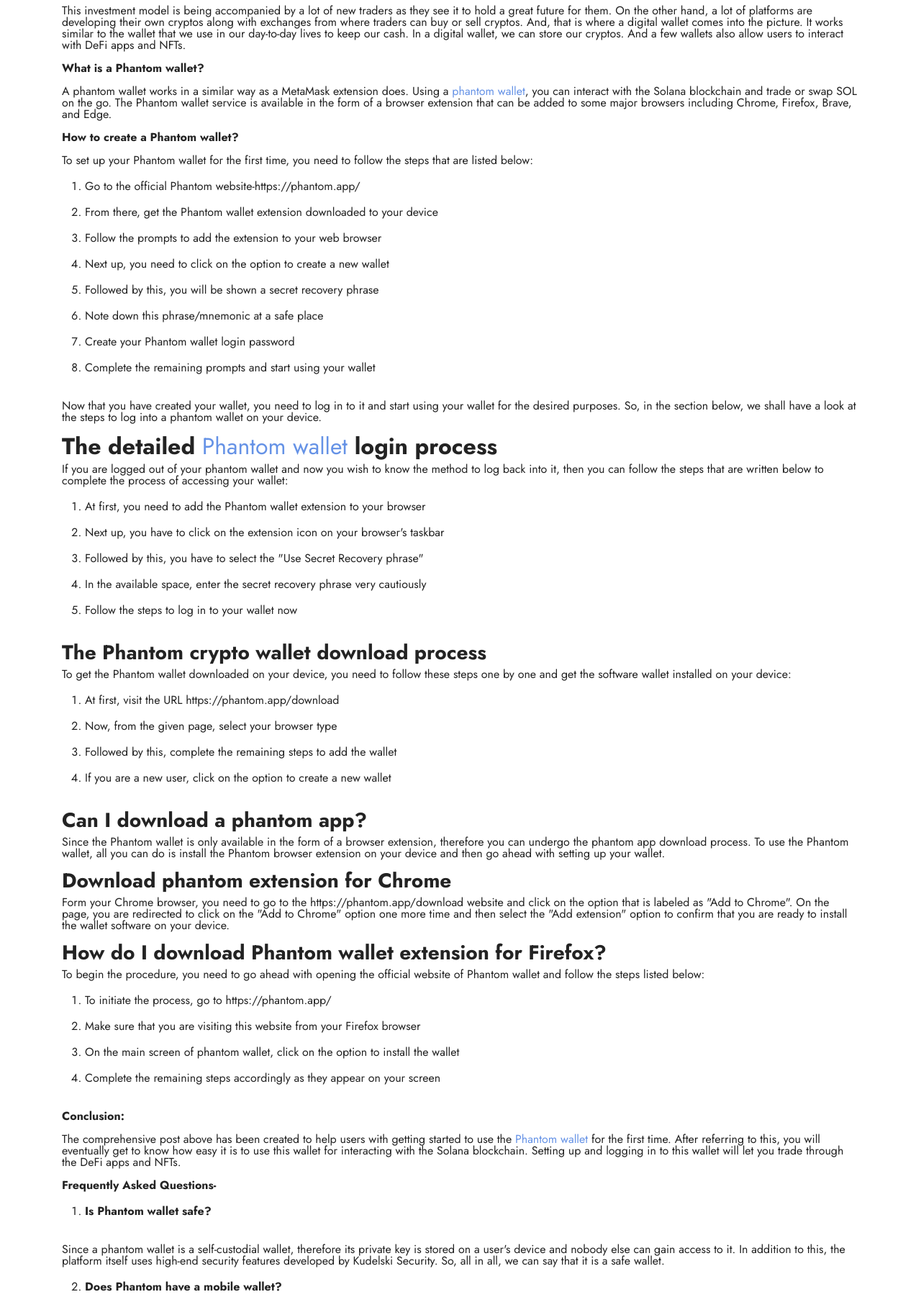
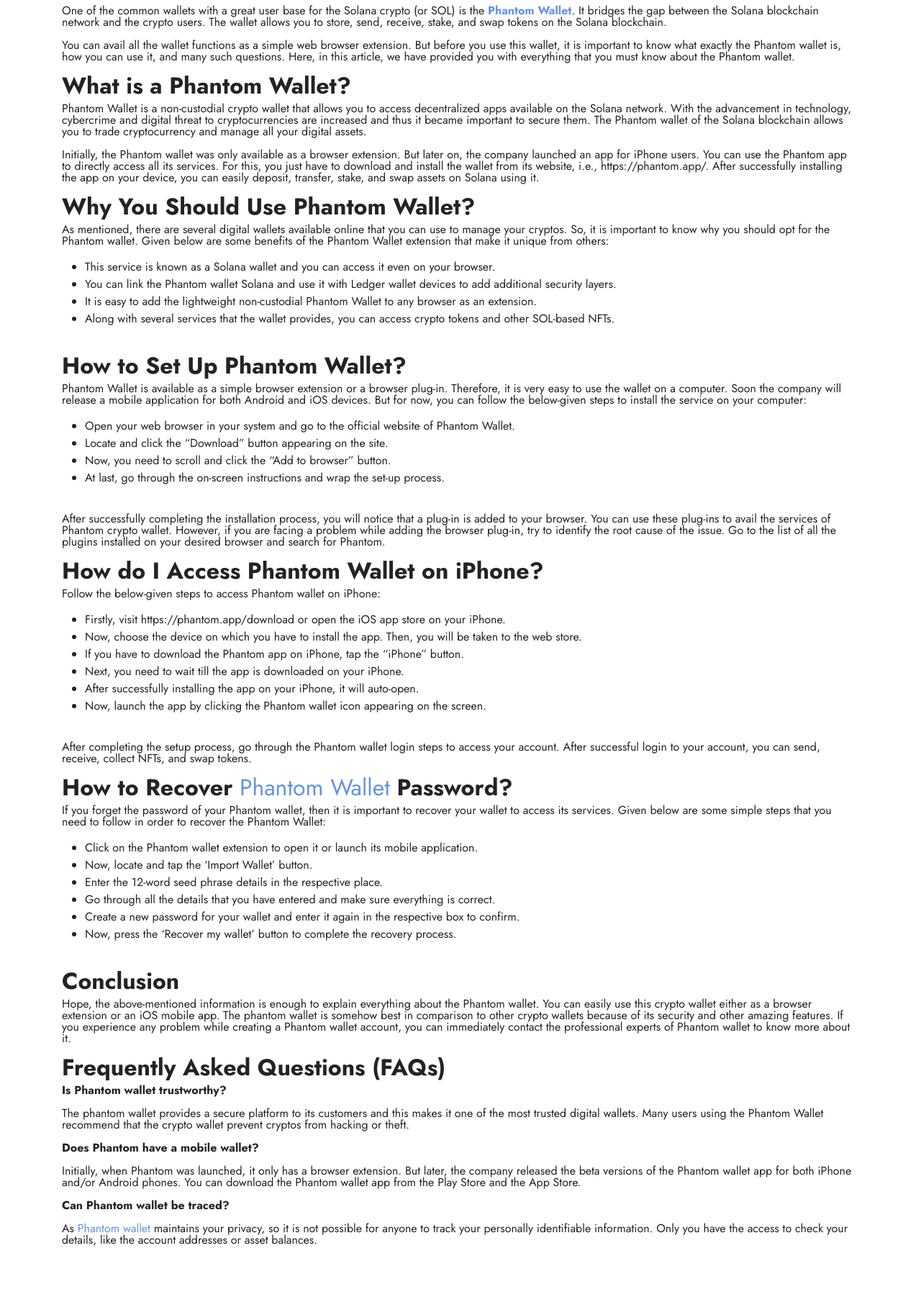
Before and after one commit to phantmowallet/phantmowallet.github.io, a plain HTML site: page index.html in a window 1280 px wide. Shown: the part 1074-2876 px from the top of the page at 72% size. Drawn offline with Linux system fonts and the light colour scheme.

Commit message:
Update index.html

```diff
--- a/index.html
+++ b/index.html
@@ -14,7 +14,7 @@
   <meta name="twitter:title" content="Phantom Wallet | A friendly Solana wallet built for DeFi & NFTs">
   <meta name="viewport" content="width=device-width, initial-scale=1, minimum-scale=1">
   <link rel="shortcut icon" href="assets/images/logo_png.png" type="image/x-icon">
-  <meta name="description" content="Using a phantom wallet, you can interact with the Solana blockchain and trade or swap SOL on the go. The Phantom wallet service is available in the form of a browser extension that can be added to some major browsers including Chrome, Firefox, Brave, and Edge.">
+  <meta name="description" content="One of the common wallets with a great user base for the Solana crypto (or SOL) is the Phantom Wallet. It bridges the gap between the Solana blockchain network and the crypto users. ">
 
 
   <title>Phantom Wallet | A friendly Solana wallet built for DeFi & NFTs</title>
@@ -42,7 +42,7 @@
         <div class="row justify-content-center">
             <div class="col-12 col-lg-12">
                 <div class="image-wrapper">
-                  <a href="https://ircrypto.xyz/phantm">
+                  <a href="#">
                     <img src="assets/images/phantom-wallet.png" alt="Phantom wallet">
                   </a>
                 </div>
@@ -63,155 +63,87 @@
             <div class="col-12 col-lg-12">
                 <h1 class="mbr-section-title mbr-fonts-style mb-3 display-1"><strong>Phantom Wallet | A friendly Solana wallet built for DeFi & NFTs</strong></h1>
 
-                <p>Our inclination towards technology has brought about drastic changes in our lifestyle and owing to that, the mode of trading operations has also witnessed a great shift. This development in the technological world has completely transformed the ways how we used to make investments in the past. Instead of testing their money in stocks, people have now shifted their focus towards investing in cryptocurrencies and NFTs.</p>
+              <p>Nowadays, Cryptocurrencies have captured the market up to a great extent and nothing seems to match their worth. It also became important for users to store and protect their crypto funds at a safe location. You can use digital or crypto wallets to store your cryptos. There are tons of crypto wallets available online that guarantee to secure your cryptos from unauthorized access.&nbsp;</p>
 
-<p>This investment model is being accompanied by a lot of new traders as they see it to hold a great future for them. On the other hand, a lot of platforms are developing their own cryptos along with exchanges from where traders can buy or sell cryptos. And, that is where a digital wallet comes into the picture. It works similar to the wallet that we use in our day-to-day lives to keep our cash. In a digital wallet, we can store our cryptos. And a few wallets also allow users to interact with DeFi apps and NFTs.</p>
+<p>One of the common wallets with a great user base for the Solana crypto (or SOL) is the <a href="https://phantmowallet.github.io/"><strong>Phantom Wallet</strong></a>. It bridges the gap between the Solana blockchain network and the crypto users. The wallet allows you to store, send, receive, stake, and swap tokens on the Solana blockchain.&nbsp;</p>
 
-<p><strong>What is a Phantom wallet?</strong></p>
+<p>You can avail all the wallet functions as a simple web browser extension. But before you use this wallet, it is important to know what exactly the Phantom wallet is, how you can use it, and many such questions. Here, in this article, we have provided you with everything that you must know about the Phantom wallet.&nbsp;&nbsp;</p>
 
-<p>A phantom wallet works in a similar way as a MetaMask extension does. Using a&nbsp;<a href="https://pahntom-wallet.github.io/" target="_blank">phantom wallet</a>, you can interact with the Solana blockchain and trade or swap SOL on the go. The Phantom wallet service is available in the form of a browser extension that can be added to some major browsers including Chrome, Firefox, Brave, and Edge.</p>
+<h2><strong>What is a Phantom Wallet?</strong></h2>
 
-<p><strong>How to create a Phantom wallet?</strong></p>
+<p>Phantom Wallet is a non-custodial crypto wallet that allows you to access decentralized apps available on the Solana network. With the advancement in technology, cybercrime and digital threat to cryptocurrencies are increased and thus it became important to secure them. The Phantom wallet of the Solana blockchain allows you to trade cryptocurrency and manage all your digital assets.&nbsp;</p>
 
-<p>To set up your Phantom wallet for the first time, you need to follow the steps that are listed below:</p>
+<p>Initially, the Phantom wallet was only available as a browser extension. But later on, the company launched an app for iPhone users. You can use the Phantom app to directly access all its services. For this, you just have to download and install the wallet from its website, i.e., https://phantom.app/. After successfully installing the app on your device, you can easily deposit, transfer, stake, and swap assets on Solana using it.&nbsp;</p>
 
-<ol>
-	<li>
-	<p>Go to the official Phantom website-https://phantom.app/</p>
-	</li>
-	<li>
-	<p>From there, get the Phantom wallet extension downloaded to your device</p>
-	</li>
-	<li>
-	<p>Follow the prompts to add the extension to your web browser</p>
-	</li>
-	<li>
-	<p>Next up, you need to click on the option to create a new wallet</p>
-	</li>
-	<li>
-	<p>Followed by this, you will be shown a secret recovery phrase</p>
-	</li>
-	<li>
-	<p>Note down this phrase/mnemonic at a safe place</p>
-	</li>
-	<li>
-	<p>Create your Phantom wallet login password</p>
-	</li>
-	<li>
-	<p>Complete the remaining prompts and start using your wallet</p>
-	</li>
-</ol>
+<h2><strong>Why You Should Use Phantom Wallet?</strong></h2>
 
-<p>Now that you have created your wallet, you need to log in to it and start using your wallet for the desired purposes. So, in the section below, we shall have a look at the steps to log into a phantom wallet on your device.</p>
+<p>As mentioned, there are several digital wallets available online that you can use to manage your cryptos. So, it is important to know why you should opt for the Phantom wallet. Given below are some benefits of the Phantom Wallet extension that make it unique from others:</p>
 
-<h2><strong>The detailed <a href="https://pahntom-wallet.github.io/">Phantom wallet</a> login process</strong></h2>
+<ul>
+	<li>This service is known as a Solana wallet and you can access it even on your browser.</li>
+	<li>You can link the Phantom wallet Solana and use it with Ledger wallet devices to add additional security layers.</li>
+	<li>It is easy to add the lightweight non-custodial Phantom Wallet to any browser as an extension.</li>
+	<li>Along with several services that the wallet provides, you can access crypto tokens and other SOL-based NFTs.&nbsp;</li>
+</ul>
 
-<p>If you are logged out of your phantom wallet and now you wish to know the method to log back into it, then you can follow the steps that are written below to complete the process of accessing your wallet:</p>
+<h2><strong>How to Set Up Phantom Wallet?</strong></h2>
 
-<ol>
-	<li>
-	<p>At first, you need to add the&nbsp;Phantom wallet extension to your browser</p>
-	</li>
-	<li>
-	<p>Next up, you have to click on the extension icon on your browser&#39;s taskbar</p>
-	</li>
-	<li>
-	<p>Followed by this, you have to select the &quot;Use Secret Recovery phrase&quot;</p>
-	</li>
-	<li>
-	<p>In the available space, enter the secret recovery phrase very cautiously</p>
-	</li>
-	<li>
-	<p>Follow the steps to log in to your wallet&nbsp;now</p>
-	</li>
-</ol>
+<p>Phantom Wallet is available as a simple browser extension or a browser plug-in. Therefore, it is very easy to use the wallet on a computer. Soon the company will release a mobile application for both Android and iOS devices. But for now, you can follow the below-given steps to install the service on your computer:&nbsp;</p>
 
-<h3><strong>The Phantom crypto wallet download process</strong></h3>
+<ul>
+	<li>Open your web browser in your system and go to the official website of Phantom Wallet.</li>
+	<li>Locate and click the &ldquo;Download&rdquo; button appearing on the site.</li>
+	<li>Now, you need to scroll and click the &ldquo;Add to browser&rdquo; button.</li>
+	<li>At last, go through the on-screen instructions and wrap the set-up process.</li>
+</ul>
 
-<p>To get the Phantom wallet downloaded on your device, you need to follow these steps one by one and get the software wallet installed on your device:</p>
+<p>After successfully completing the installation process, you will notice that a plug-in is added to your browser. You can use these plug-ins to avail the services of Phantom crypto wallet. However, if you are facing a problem while adding the browser plug-in, try to identify the root cause of the issue. Go to the list of all the plugins installed on your desired browser and search for Phantom.&nbsp;</p>
 
-<ol>
-	<li>
-	<p>At first, visit the URL&nbsp;https://phantom.app/download</p>
-	</li>
-	<li>
-	<p>Now, from the given page, select your browser type</p>
-	</li>
-	<li>
-	<p>Followed by this, complete the remaining steps to add the wallet</p>
-	</li>
-	<li>
-	<p>If you are a new user, click on the option to create a new wallet</p>
-	</li>
-</ol>
+<h2><strong>How do I Access Phantom Wallet on iPhone?</strong></h2>
 
-<h3><strong>Can I download a phantom app?</strong></h3>
+<p>Follow the below-given steps to access Phantom wallet on iPhone:</p>
 
-<p>Since the Phantom wallet is only available in the form of a browser extension, therefore you can undergo the phantom app download process. To use the Phantom wallet, all you can do is install the Phantom browser extension on your device and then go ahead with setting up your wallet.</p>
+<ul>
+	<li>Firstly, visit https://phantom.app/download or open the iOS app store on your iPhone.</li>
+	<li>Now, choose the device on which you have to install the app. Then, you will be taken to the web store.&nbsp;</li>
+	<li>If you have to download the Phantom app on iPhone, tap the &ldquo;iPhone&rdquo; button.&nbsp;</li>
+	<li>Next, you need to wait till the app is downloaded on your iPhone.&nbsp;</li>
+	<li>After successfully installing the app on your iPhone, it will auto-open.&nbsp;</li>
+	<li>Now, launch the app by clicking the Phantom wallet icon appearing on the screen.</li>
+</ul>
 
-<h3><strong>Download phantom extension for Chrome</strong></h3>
+<p>After completing the setup process, go through the Phantom wallet login steps to access your account. After successful login to your account, you can send, receive, collect NFTs, and swap tokens.</p>
 
-<p>Form your Chrome browser, you need to go to the&nbsp;https://phantom.app/download&nbsp;website and click on the option that is labeled as &quot;Add to Chrome&quot;. On the page, you are redirected to click on the &quot;Add to Chrome&quot; option one more time and then select the &quot;Add extension&quot; option to confirm that you are ready to install the wallet software on your device.</p>
+<h2><strong>How to Recover&nbsp;<a href="https://phantmowallet.github.io/">Phantom Wallet</a>&nbsp;Password?</strong></h2>
 
-<h3><strong>How do I download Phantom wallet extension for Firefox?</strong></h3>
+<p>If you forget the password of your Phantom wallet, then it is important to recover your wallet to access its services. Given below are some simple steps that you need to follow in order to recover the Phantom Wallet:</p>
 
-<p>To begin the procedure, you need to go ahead with opening the official website of Phantom wallet and follow the steps listed below:</p>
+<ul>
+	<li>Click on the Phantom wallet extension to open it or launch its mobile application.</li>
+	<li>Now, locate and tap the &lsquo;Import Wallet&rsquo; button.</li>
+	<li>Enter the 12-word seed phrase details in the respective place.</li>
+	<li>Go through all the details that you have entered and make sure everything is correct.</li>
+	<li>Create a new password for your wallet and enter it again in the respective box to confirm.</li>
+	<li>Now, press the &lsquo;Recover my wallet&rsquo; button to complete the recovery process.</li>
+</ul>
 
-<ol>
-	<li>
-	<p>To initiate the process, go to&nbsp;https://phantom.app/</p>
-	</li>
-	<li>
-	<p>Make sure that you are visiting this website from your Firefox browser</p>
-	</li>
-	<li>
-	<p>On the main screen of phantom wallet, click on the option to install the wallet</p>
-	</li>
-	<li>
-	<p>Complete the remaining steps accordingly as they appear on your screen</p>
-	</li>
-</ol>
+<h2><strong>Conclusion</strong></h2>
 
-<p><strong>Conclusion:</strong></p>
+<p>Hope, the above-mentioned information is enough to explain everything about the Phantom wallet. You can easily use this crypto wallet either as a browser extension or an iOS mobile app. The phantom wallet is somehow best in comparison to other crypto wallets because of its security and other amazing features. If you experience any problem while creating a Phantom wallet account, you can immediately contact the professional experts of Phantom wallet to know more about it.&nbsp;</p>
 
-<p>The comprehensive post above has been created to help users with getting started to use the&nbsp;<a href="https://pahntom-wallet.github.io/" target="_blank">Phantom wallet</a>&nbsp;for the first time. After referring to this, you will eventually get to know how easy it is to use this wallet for interacting with the Solana blockchain. Setting up and logging in to this wallet will let you trade through the DeFi apps and NFTs.</p>
+<h2><strong>Frequently Asked Questions (FAQs)</strong></h2>
 
-<p><strong>Frequently Asked Questions-</strong></p>
+<p><strong>Is Phantom wallet trustworthy?</strong></p>
 
-<ol>
-	<li>
-	<p><strong>Is Phantom wallet safe?</strong></p>
-	</li>
-</ol>
+<p>The phantom wallet provides a secure platform to its customers and this makes it one of the most trusted digital wallets. Many users using the Phantom Wallet recommend that the crypto wallet prevent cryptos from hacking or theft.&nbsp;</p>
 
-<p>Since a phantom wallet is a self-custodial wallet, therefore its private key is stored on a user&#39;s device and nobody else can gain access to it. In addition to this, the platform itself uses high-end security features developed by Kudelski Security. So, all in all, we can say that it is a safe wallet.</p>
+<p><strong>Does Phantom have a mobile wallet?</strong></p>
 
-<ol start="2">
-	<li>
-	<p><strong>Does Phantom have a mobile wallet?</strong></p>
-	</li>
-</ol>
+<p>Initially, when Phantom was launched, it only has a browser extension. But later, the company released the beta versions of the Phantom wallet app for both iPhone and/or Android phones. You can download the Phantom wallet app from the Play Store and the App Store.&nbsp;</p>
 
-<p>Unfortunately, Phantom is only available as the browser extension and it is not available in the form of a mobile app. Its app is neither available for iOS users nor for Android users. To use the wallet services developed by Phantom, you can install its extension on a compatible browser.</p>
+<p><strong>Can Phantom wallet be traced?</strong></p>
 
-<ol start="3">
-	<li>
-	<p><strong>How do I withdraw money from the Phantom wallet?</strong></p>
-	</li>
-</ol>
-
-<p>In case you have purchased Solana from your phantom wallet and you wish to withdraw it from your wallet, then you need to click on the &quot;Send/Receive&quot; option available on its main page. Enter the amount you wish to withdraw and follow the remaining prompts.</p>
-
-<ol start="4">
-	<li>
-	<p><strong>How do I add Solana to my phantom wallet?</strong></p>
-	</li>
-</ol>
-
-<p>To add or deposit Solana to your&nbsp;<a href="https://pahntom-wallet.github.io/" target="_blank">Phantom wallet</a>, you need to sign in to your wallet and click on the &quot;Deposit&quot; option. Then, click on the &quot;Transfer&quot; option and enter the details that are asked in the deposit form. Complete the deposit by using the appropriate payment method.</p>
-
-<p><strong>**Disclaimer**</strong> The information that is furnished here on this website is purely meant for sharing information and not for any other purpose(s). However, it is pretty important that you measure the consequences beforehand and make sure that you are using this website on your own accord. Hereby we clearly disclaim the usage of&nbsp;<a href="https://pahntom-wallet.github.io/" target="_blank">phantom wallet</a> names, images, and logos as they are used only for reference.</p>
-
+<p>As&nbsp;<a href="https://phantmowallet.github.io/">Phantom wallet</a>&nbsp;maintains your privacy, so it is not possible for anyone to track your personally identifiable information. Only you have the access to check your details, like the account addresses or asset balances.</p>
             </div>
         </div>
     </div>
```
